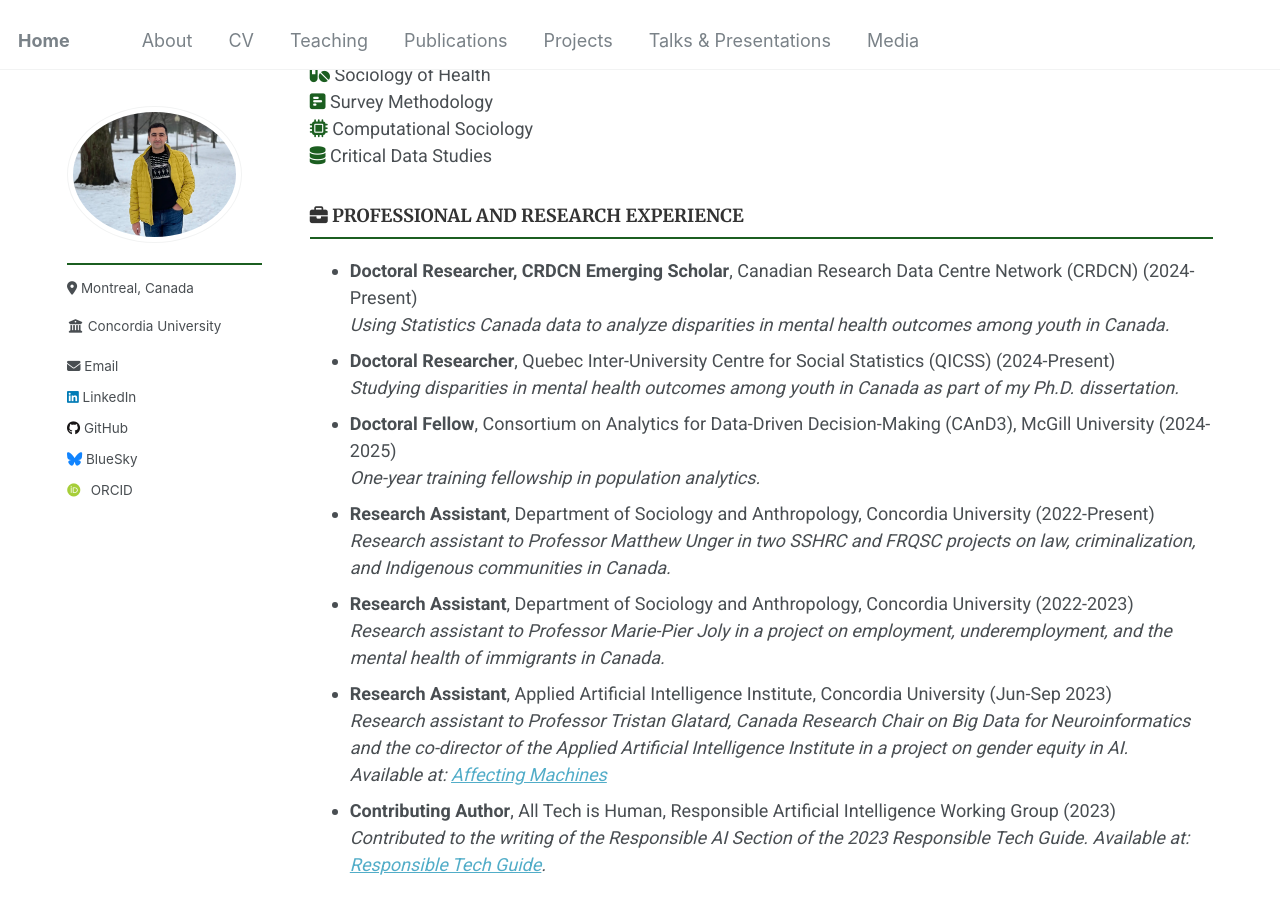
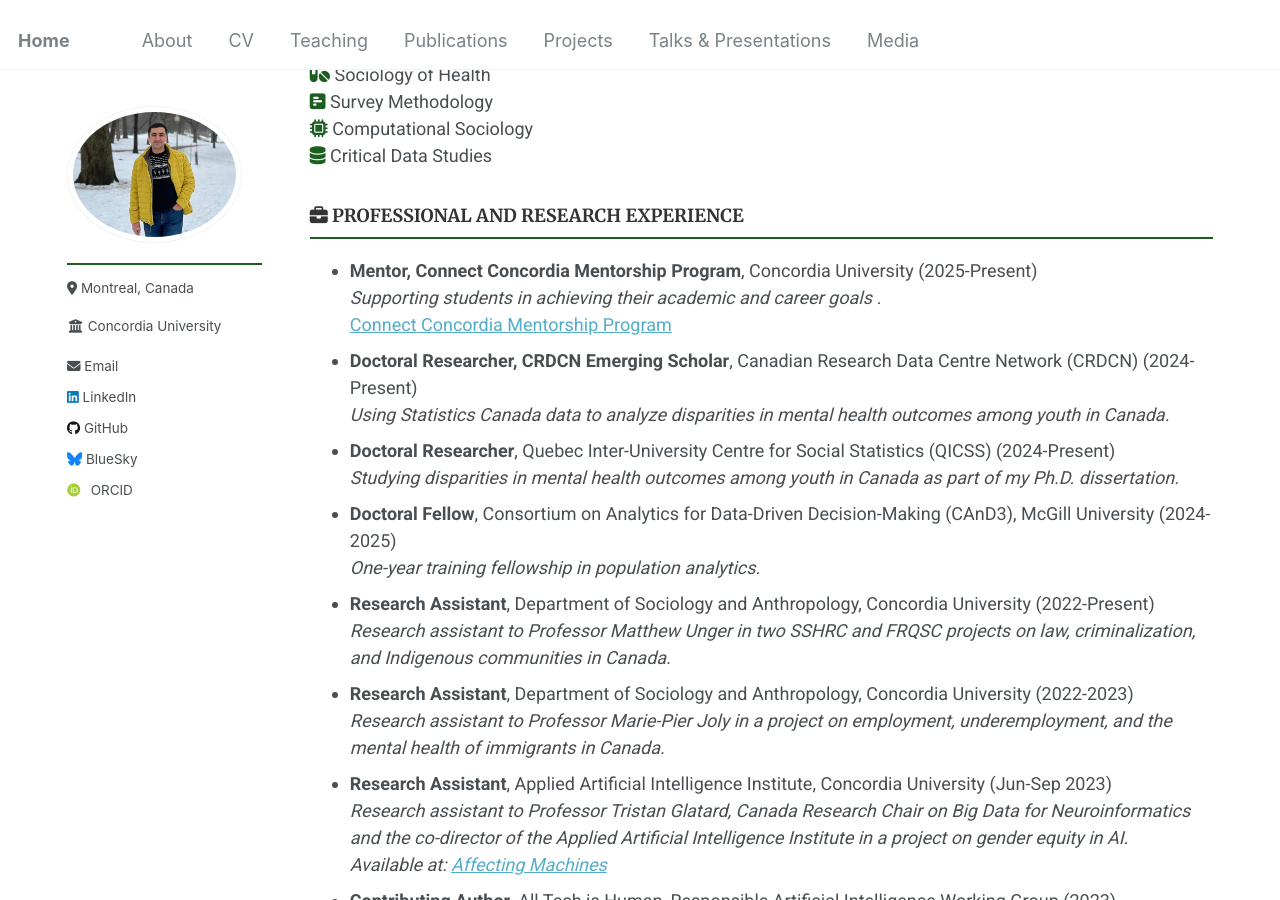
Before and after one commit to Mohsnmonji/mohsnmonji.github.io, a Jekyll site: the page built from _pages/Curriculum Vitae.md, in a window 1280 px wide and 900 px high, scrolled down 610 px. Built offline with Jekyll 4.4.1, drawn with Linux system fonts in a browser that asks for light colours; some web fonts are replaced.

Commit message:
Update Curriculum Vitae.md

```diff
--- a/_pages/Curriculum Vitae.md
+++ b/_pages/Curriculum Vitae.md
@@ -47,6 +47,9 @@ author_profile: true
 
 
 ### <i class="fas fa-briefcase"></i> PROFESSIONAL AND RESEARCH EXPERIENCE
+- **Mentor, Connect Concordia Mentorship Program**, Concordia University (2025-Present)
+  *Supporting students in achieving their academic and career goals .*
+  [Connect Concordia Mentorship Program](https://www.concordia.ca/academics/experiential-learning/students/connect.html)
 - **Doctoral Researcher, CRDCN Emerging Scholar**, Canadian Research Data Centre Network (CRDCN) (2024-Present)
   *Using Statistics Canada data to analyze disparities in mental health outcomes among youth in Canada.*
 - **Doctoral Researcher**, Quebec Inter-University Centre for Social Statistics (QICSS) (2024-Present)
```
